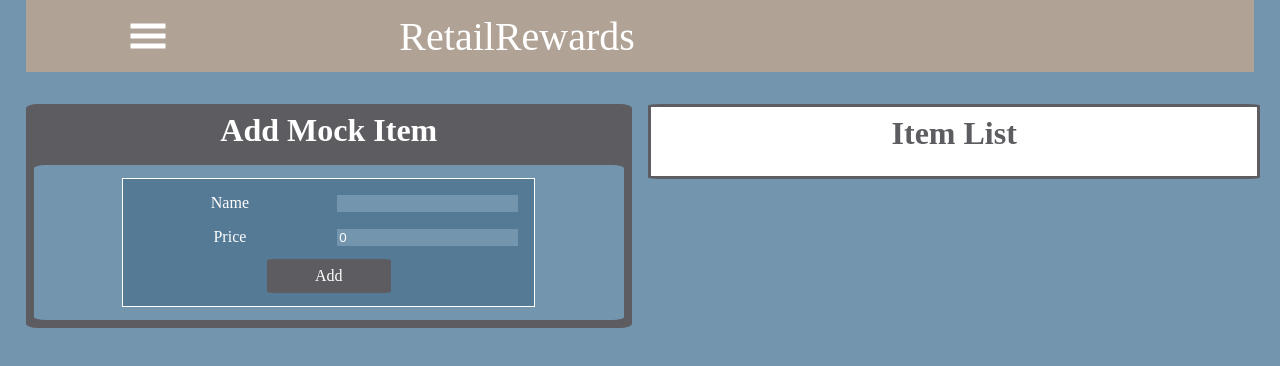
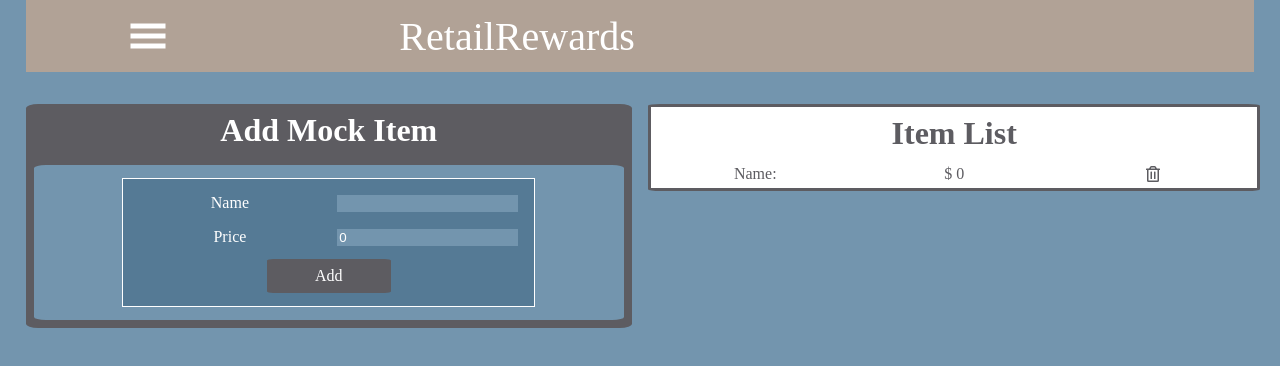
Before and after one commit to RyanWolfen7/RetailRewards, a React (Create React App) app: page / in a window 1280 px wide. Both pictures are taken after a click on the element "Add". Shown: the top 366 px of the page. Built offline with nearby package versions, Linux system fonts and the light colour scheme; no server answers; what redux-axios-middleware would draw is missing.

Commit message:
styles complete

```diff
--- a/src/components/ItemizedList/ItemizedList.js
+++ b/src/components/ItemizedList/ItemizedList.js
@@ -1,13 +1,28 @@
 import React from 'react'
-import { Card, CardBody, CardHeader } from '../../styles/MainStyles'
+import { Card, CardListBody, CardHeader, CardListItem, CardFormButton } from '../../styles/MainStyles'
+import { FaRegTrashAlt } from 'react-icons/fa'
 
 const ItemizedList = props => {
+    const { items } = props
+
+    const renderItems = () => {
+        return items.map( item => {
+            return (
+                <CardListItem key={item.id}>
+                    <div> Name: {item.name} </div>
+                    <div> $ {Number(item.price)} </div>
+                    <FaRegTrashAlt/>
+                </CardListItem>
+            )
+        })
+    }
 
     return (
         <Card inverse row={4}>
             <CardHeader> Item List </CardHeader>
-            <CardBody color=''>
-            </CardBody>
+            <CardListBody>
+                {items && renderItems()}
+            </CardListBody>
         </Card>
     )
 }
--- a/src/components/MainView/MainView.js
+++ b/src/components/MainView/MainView.js
@@ -12,11 +12,11 @@ const MainView = props => {
         itemData.id = itemData.name + itemData.price
         setItems([...items, ...[itemData]])
     }
-
+    console.log(items)
     return (
         <MainContainer>
             <CalculatorForm addToList={addToList}/>
-            <ItemizedList />
+            <ItemizedList items={items}/>
         </MainContainer>
     )
 }
--- a/src/styles/MainStyles.js
+++ b/src/styles/MainStyles.js
@@ -82,3 +82,14 @@ export const CardFormBody = styled.div`
     margin: .8rem;
     padding: .5rem;
 `
+
+export const CardListBody = styled.div`
+    display: grid;
+`
+
+export const CardListItem = styled.div`
+    display: grid;
+    grid-template-columns: repeat( 3, 1fr);
+    place-items: center;
+    margin: .3rem;
+`
```
